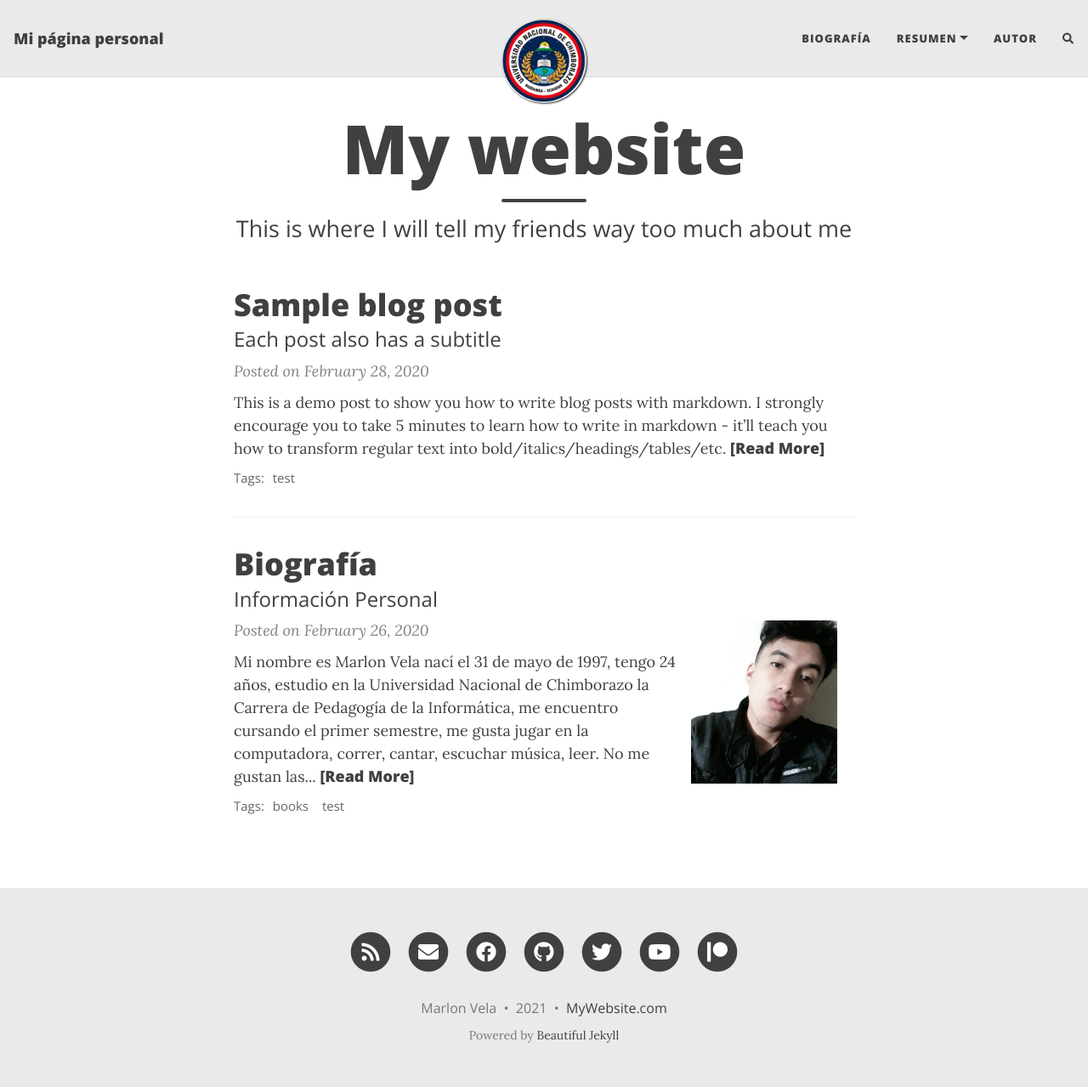
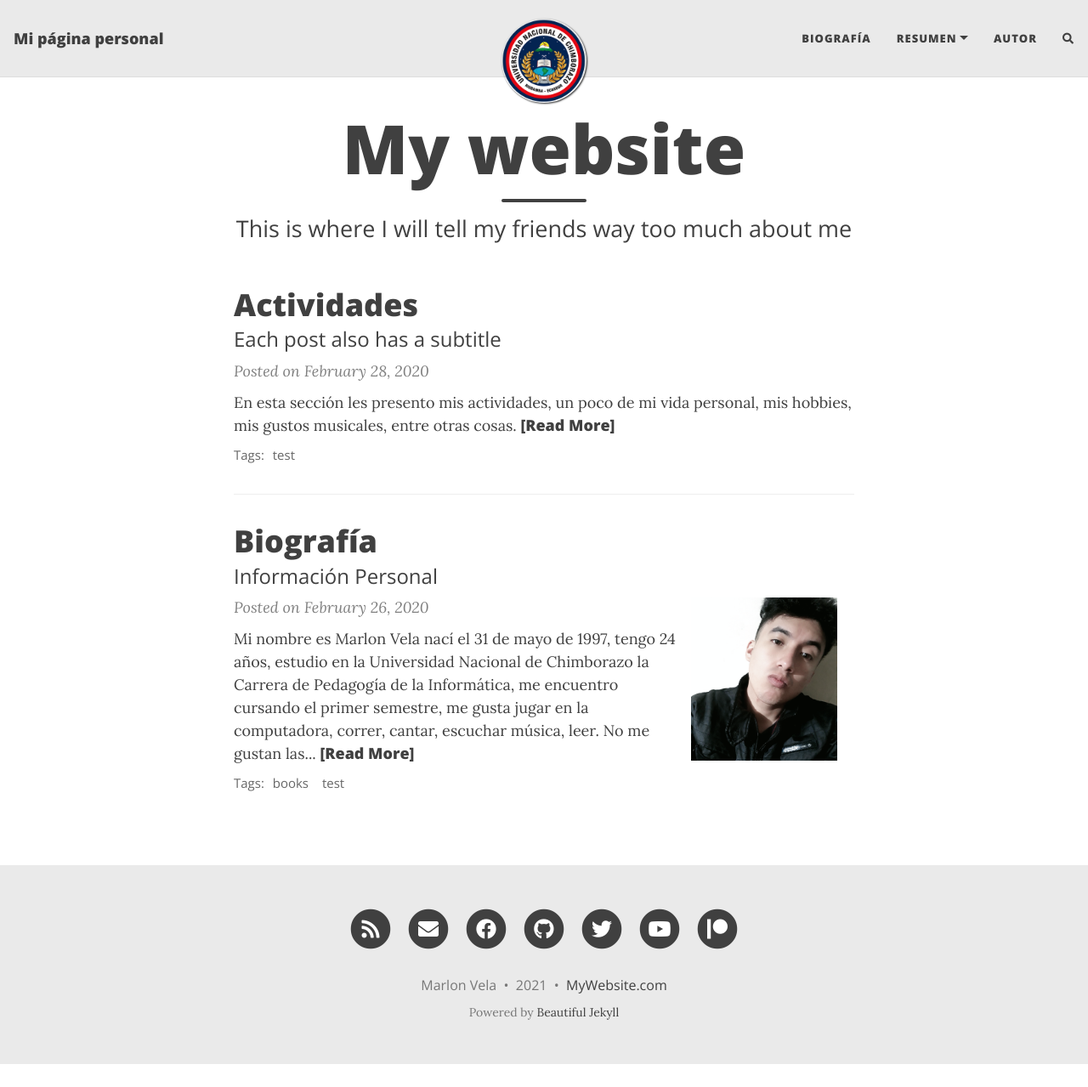
Before and after one commit to MarlonVela17/MarlonVela17.github.io, a Jekyll site: the page built from index.html, in a window 1280 px wide and 1279 px high. Shown: the whole window at 85% size. Built offline with Jekyll 4.4.1, drawn with Linux system fonts in a browser that asks for light colours; nearby versions of some CDN libraries; the list of posts is cut into pages by our own code; comment, search, counter and statistics services are not loaded.

Commit message:
Update 2020-02-28-test-markdown.md

```diff
--- a/_posts/2020-02-28-test-markdown.md
+++ b/_posts/2020-02-28-test-markdown.md
@@ -1,6 +1,6 @@
 ---
 layout: post
-title: Sample blog post
+title: Actividades
 subtitle: Each post also has a subtitle
 gh-repo: daattali/beautiful-jekyll
 gh-badge: [star, fork, follow]
@@ -8,29 +8,19 @@ tags: [test]
 comments: true
 ---
 
-This is a demo post to show you how to write blog posts with markdown.  I strongly encourage you to [take 5 minutes to learn how to write in markdown](https://markdowntutorial.com/) - it'll teach you how to transform regular text into bold/italics/headings/tables/etc.
+En esta sección les presento mis actividades, un poco de mi vida personal, mis hobbies, mis gustos musicales, entre otras cosas.
 
-**Here is some bold text**
-
-## Here is a secondary heading
-
-Here's a useless table:
-
-| Number | Next number | Previous number |
-| :------ |:--- | :--- |
-| Five | Six | Four |
-| Ten | Eleven | Nine |
-| Seven | Eight | Six |
-| Two | Three | One |
+**Mis Actividades**
 
 
-How about a yummy crepe?
 
-![Crepe](https://s3-media3.fl.yelpcdn.com/bphoto/cQ1Yoa75m2yUFFbY2xwuqw/348s.jpg)
+Jugar Fútbol
 
-It can also be centered!
+![Fútbol](https://as.com/masdeporte/2021/08/18/reportajes/1629287252_471087.html)
 
-![Crepe](https://s3-media3.fl.yelpcdn.com/bphoto/cQ1Yoa75m2yUFFbY2xwuqw/348s.jpg){: .mx-auto.d-block :}
+Música
+
+![Música](https://concepto.de/musica/){: .mx-auto.d-block :}
 
 Here's a code chunk:
 
```
